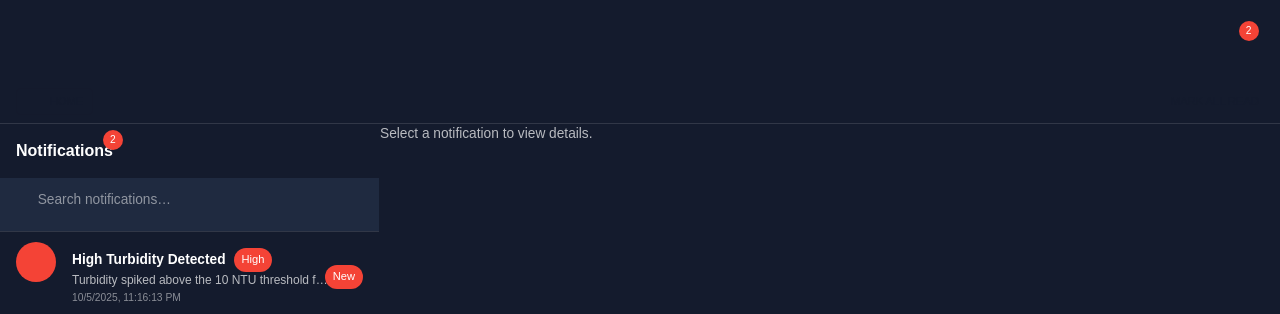
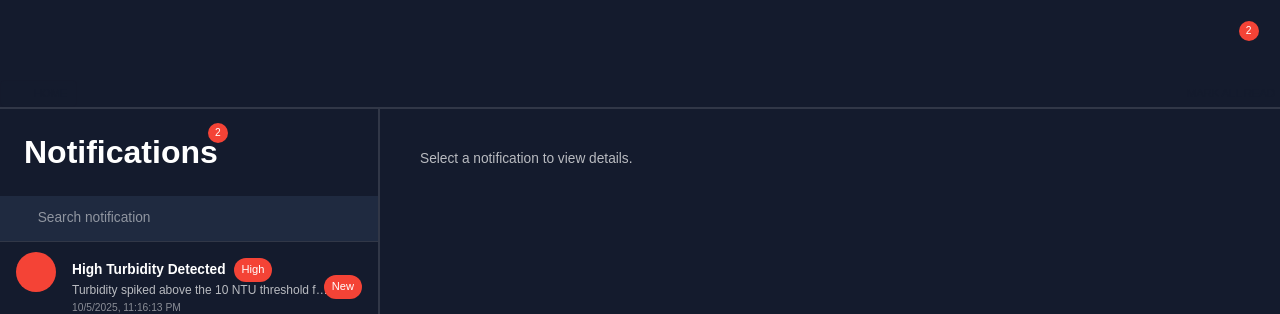
Before and after one commit to jaydashann/aquaculture-web, a React (Create React App) app: page /notifications in a window 1280 px wide. Shown: the top 314 px of the page. Built offline with nearby package versions, Linux system fonts and the light colour scheme; some icons are missing.

Commit message:
fix: fix some layouts

```diff
--- a/src/components/AeratorStatus.jsx
+++ b/src/components/AeratorStatus.jsx
@@ -1,5 +1,4 @@
-// src/components/AeratorStatus.jsx
-import { Box, Chip, Typography, Tooltip, useTheme } from "@mui/material";
+import { Box, Chip, Typography, useTheme } from "@mui/material";
 import AutorenewIcon from "@mui/icons-material/Autorenew";
 import PowerSettingsNewIcon from "@mui/icons-material/PowerSettingsNew";
 import CircleIcon from "@mui/icons-material/Circle";
@@ -40,7 +39,7 @@ export default function AeratorStatus({ active = true, since = null, note = "" }
         border: `1px solid ${colors.primary[500]}`,
       }}
     >
-      {/* Icon + glow */}
+      {/* icon */}
       <Box
         sx={{
           ...pulse,
@@ -71,10 +70,10 @@ export default function AeratorStatus({ active = true, since = null, note = "" }
         )}
       </Box>
 
-      {/* Texts */}
+      {/* texts */}
       <Box sx={{ minWidth: 0, flex: 1 }}>
         <Box display="flex" alignItems="center" gap={1} flexWrap="wrap">
-          <Typography variant="h6" fontWeight={800}>
+          <Typography variant="h3" fontWeight={800}>
             Aerator
           </Typography>
           <Chip
--- a/src/scenes/dashboard/index.jsx
+++ b/src/scenes/dashboard/index.jsx
@@ -1,6 +1,5 @@
 import { Box, Typography, useTheme } from "@mui/material";
 import { tokens } from "../../theme";
-import AutorenewIcon from "@mui/icons-material/Autorenew";
 import NotificationImportantIcon from "@mui/icons-material/NotificationImportant";
 import SensorsIcon from "@mui/icons-material/Sensors";
 import LineChart from "../../components/LineChart";
@@ -18,7 +17,7 @@ const Dashboard = () => {
   const rows = useMockSensorsStream({ intervalMs: 1000, maxRows: 30 });
 
   // transform rows -> Nivo line series (oldest → newest)
-  const toLabel = (ms) => new Date(ms).toLocaleTimeString();
+  // const toLabel = (ms) => new Date(ms).toLocaleTimeString();
   const mkSeries = (id, key, color) => ({
     id,
     color,
@@ -43,7 +42,7 @@ const Dashboard = () => {
       gap="20px"
       p="0 30px"
     >
-      {/* ROW 1: Line chart fed by live mock data */}
+      {/* ROW 1: line chart with live random data */}
       <Box gridColumn="span 12" gridRow="span 2" backgroundColor={colors.primary[400]}>
         <Box
           mt="25px"
@@ -67,7 +66,7 @@ const Dashboard = () => {
         </Box>
       </Box>
 
-      {/* ROW 2: Aerator status */}
+      {/* ROW 2: aerator status */}
       <Box
         gridColumn="span 5"
         backgroundColor={colors.primary[400]}
@@ -76,13 +75,11 @@ const Dashboard = () => {
         justifyContent="flex-start"
         p="20px"
       >
-        {/* Example: active with a since timestamp */}
+        {/* aerator status */}
         <AeratorStatus active={true} since={Date.now() - 1000 * 60 * 45} />
-        {/* Or show a note instead of since: */}
-        {/* <AeratorStatus active={false} note="Manual stop by operator at 14:32" /> */}
       </Box>
 
-      {/* ROW 2: Notifications */}
+      {/* ROW 2: notifications */}
       <Box
         gridColumn="6/13"
         backgroundColor={colors.primary[400]}
@@ -92,18 +89,18 @@ const Dashboard = () => {
         p="26px 0"
         component={RouterLink}
         to="/notifications"
-        sx={{ textDecoration: "none", borderRadius: 1, ":hover": { opacity: 0.95 } }}
+        sx={{ textDecoration: "none", ":hover": { opacity: 0.95 } }}
       >
         <StatBox
           title={
             <Box>
               <Box display="flex" alignItems="center" gap={1.25}>
-                <NotificationImportantIcon sx={{ color: colors.greenAccent[600], fontSize: 26 }} />
-                <Typography variant="h5" fontWeight={700}>
+                <NotificationImportantIcon sx={{ color: colors.greenAccent[600], fontSize: 30 }} />
+                <Typography variant="h3" fontWeight={700}>
                   Notifications and Alerts
                 </Typography>
               </Box>
-              <Typography variant="subtitle1" sx={{ mt: 1, color: colors.greenAccent[600] }}>
+              <Typography variant="subtitle1" sx={{ mt: 3, color: colors.greenAccent[600] }}>
                 View all
               </Typography>
             </Box>
--- a/src/scenes/notifications/index.jsx
+++ b/src/scenes/notifications/index.jsx
@@ -1,4 +1,3 @@
-// src/scenes/notifications/index.jsx
 import { useMemo, useState, useEffect } from "react";
 import {
   Box,
@@ -33,7 +32,7 @@ import { mockNotifications as seed } from "../../data/mockNotifications";
 import HomeOutlinedIcon from "@mui/icons-material/HomeOutlined";
 import DoneAllIcon from "@mui/icons-material/DoneAll";
 
-/* ---------- small helpers ---------- */
+// small helpers
 const SIDEBAR_W = 380;
 const TOPBAR_H = 72;
 const formatDate = (ts) => new Date(ts).toLocaleString();
@@ -56,7 +55,7 @@ const severityIcon = (sev) => {
   }
 };
 
-/* ---------- local state (swap with API/store later) ---------- */
+// local state (swap with API/store later)
 function useNotificationsState() {
   const [items, setItems] = useState(seed);
 
@@ -71,7 +70,7 @@ function useNotificationsState() {
   return { items, setItems, unreadCount, markRead, markAllRead };
 }
 
-/* ---------- left list panel ---------- */
+// left list
 const ListPanel = ({ items, unreadCount }) => {
   const theme = useTheme();
   const colors = tokens(theme.palette.mode);
@@ -93,20 +92,19 @@ const ListPanel = ({ items, unreadCount }) => {
     <Box
       sx={{
         width: SIDEBAR_W,
-        borderRight: `1px solid ${colors.primary[500]}`,
+        borderRight: `2px solid ${theme.palette.divider}`,
         height: `calc(100vh - ${TOPBAR_H}px)`,
         overflow: "auto",
       }}
     >
-      <Box p={2} display="flex" alignItems="center" gap={1}>
+      <Box p={3} display="flex" alignItems="center" gap={1}>
         <Badge badgeContent={unreadCount} color="error">
-          <Typography variant="h5" fontWeight={700}>Notifications</Typography>
+          <Typography variant="h2" fontWeight={700}>Notifications</Typography>
         </Badge>
       </Box>
 
       <Box
         px={2}
-        pb={1}
         display="flex"
         alignItems="center"
         gap={1}
@@ -115,7 +113,7 @@ const ListPanel = ({ items, unreadCount }) => {
         <SearchIcon />
         <InputBase
           fullWidth
-          placeholder="Search notifications…"
+          placeholder="Search notification"
           value={query}
           onChange={(e) => setQuery(e.target.value)}
           sx={{ py: 1 }}
@@ -181,7 +179,7 @@ const ListPanel = ({ items, unreadCount }) => {
   );
 };
 
-/* ---------- right detail panel ---------- */
+// right panel
 const DetailPanel = ({ items, markRead }) => {
   const { id } = useParams();
   const theme = useTheme();
@@ -276,17 +274,15 @@ const DetailPanel = ({ items, markRead }) => {
   );
 };
 
-/* ---------- sticky header: Home + Mark all read ---------- */
+// home button
 const NotificationsHeader = ({ onMarkAllRead }) => {
   return (
     <Box
-      px={2}
-      py={1}
       sx={(theme) => ({
         position: "sticky",
         top: 0,
         zIndex: 1,
-        borderBottom: `1px solid ${theme.palette.divider}`,
+        borderBottom: `2px solid ${theme.palette.divider}`,
         background: theme.palette.background.default,
       })}
     >
@@ -314,7 +310,7 @@ const NotificationsHeader = ({ onMarkAllRead }) => {
   );
 };
 
-/* ---------- layout + export ---------- */
+// layout and export
 const NotificationsLayout = ({ state }) => {
   return (
     <Box display="flex" width="100%">
@@ -323,7 +319,7 @@ const NotificationsLayout = ({ state }) => {
         <Route
           path="/"
           element={
-            <Box flex={1} display="grid" placeItems="center">
+            <Box flex={1} display="grid" placeItems="center" sx={{ p: 5 }}>
               <Typography color="text.secondary">
                 Select a notification to view details.
               </Typography>
```
Also changed, not shown: src/scenes/global/Topbar.jsx (+5 -5 lines).
